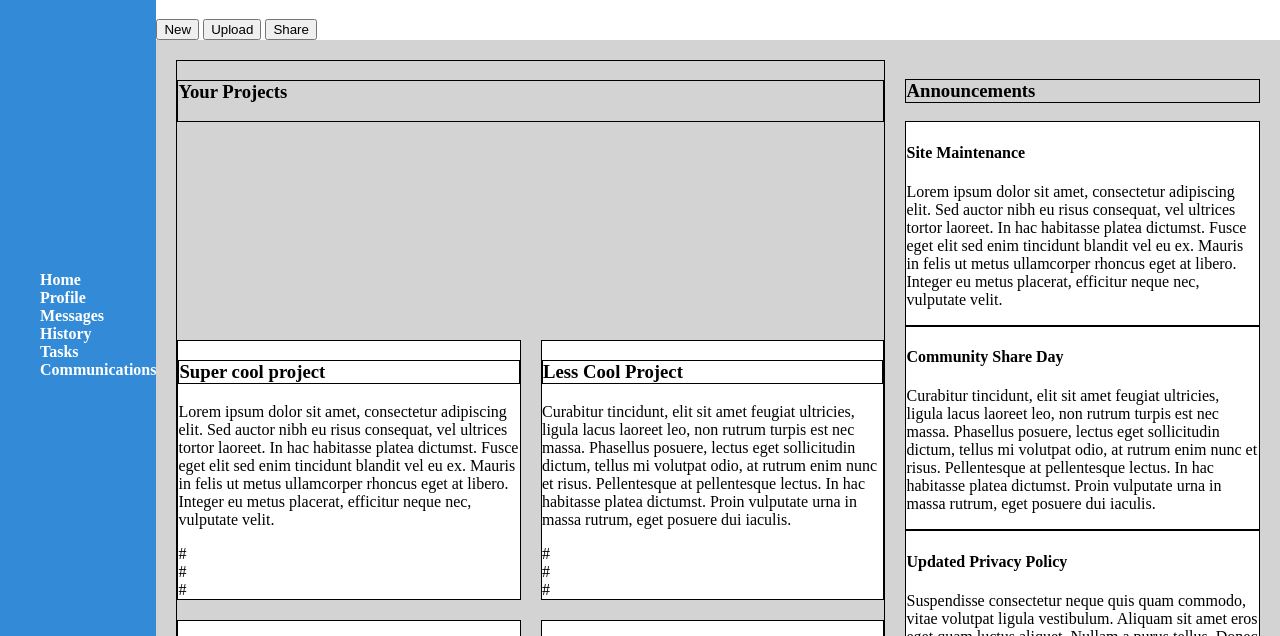
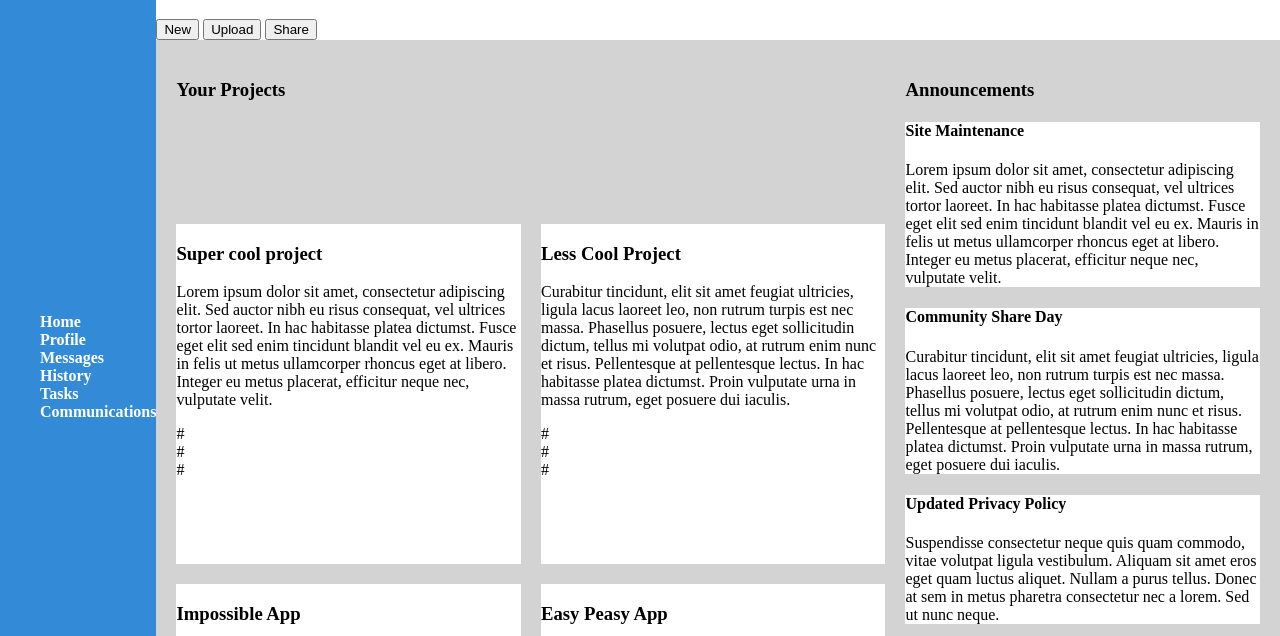
Before and after one commit to Jdoggett50/Project-Dashboard, a plain HTML site: page index.html in a window 1280 px wide. Shown: the part 134-770 px from the top of the page. Drawn offline with Linux system fonts and the light colour scheme.

Commit message:
troubleshooting "your projects" alignment

```diff
--- a/styles.css
+++ b/styles.css
@@ -8,14 +8,14 @@ body {
 }
 
 
-.card,
+/* .card,
 .cards,
 h3,
 .trending,
 .announcements div,
 .trending div  {
     border: 1px solid black;
-}
+} */
 
 .sidebar {
     background-color: rgb(51, 139, 215);
@@ -45,7 +45,7 @@ a,
 .cards {
     display: grid;
     grid-template-columns: repeat(2, 1fr);
-    grid-template-rows: repeat(2, 1fr);
+    grid-template-rows: repeat(auto, 1fr);
     gap: 20px;
 }
 
@@ -54,11 +54,18 @@ a,
 }
 
 .article-title {
-    height: 40px;
-    grid-row: 1 / 2;
-    grid-column: 1 / 3;
+    display: grid;
+    grid-column: 1 /3;
+    grid-template-rows: 1fr;
 }
 
-.trending {
-    grid-row: 2 / 3;
+.aside {
+    display: grid;
+    grid-template-rows: repeat(2, 1fr);;
+    grid-column: 2 / 3;
+    gap: 10px;
 }
+
+.announcements {
+
+}
```
